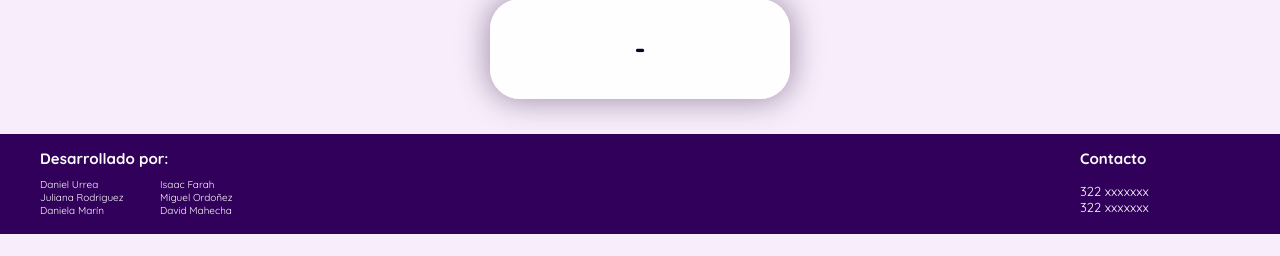
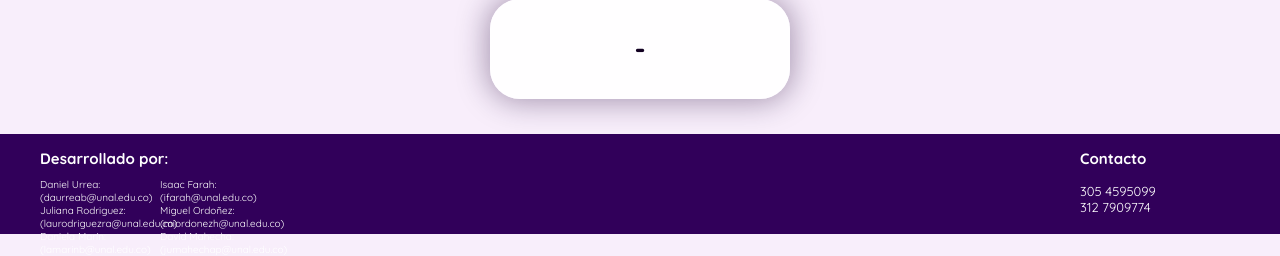
Before and after one commit to IsaacFarah-hub/UVA-, a Flask app: page / in a window 1280 px wide. Shown: the part 5495-5751 px from the top of the page. Before the commit the page ends 5729 px from the top, so only its background shows below. Run offline with Flask 2, Linux system fonts and the light colour scheme.

Commit message:
Update index.html

```diff
--- a/templates/index.html
+++ b/templates/index.html
@@ -216,20 +216,20 @@
                     <p> Desarrollado por:</p>
                     <ul>
 
-                        <li>Daniel Urrea</li>
-                        <li>Isaac Farah</li>
-                        <li>Juliana Rodriguez</li>
+                        <li>Daniel Urrea: (daurreab@unal.edu.co)</li>
+                        <li>Isaac Farah: (ifarah@unal.edu.co)</li>
+                        <li>Juliana Rodriguez: (laurodriguezra@unal.edu.co)</li>
 
-                        <li>Miguel Ordoñez</li>
-                        <li>Daniela Marín</li>
-                        <li>David Mahecha</li>
+                        <li>Miguel Ordoñez: (miordonezh@unal.edu.co)</li>
+                        <li>Daniela Marín: (lamarinb@unal.edu.co)</li>
+                        <li>David Mahecha: (jumahechap@unal.edu.co)</li>
 
                     </ul>
                 </div>
                 <div id="contacto">
                     <p>Contacto</p>
-                    <p class="numero">322 xxxxxxx </p>
-                    <p class="numero">322 xxxxxxx</p>
+                    <p class="numero">305 4595099</p>
+                    <p class="numero">312 7909774</p>
                 </div>
             </div>
         </footer>
```
